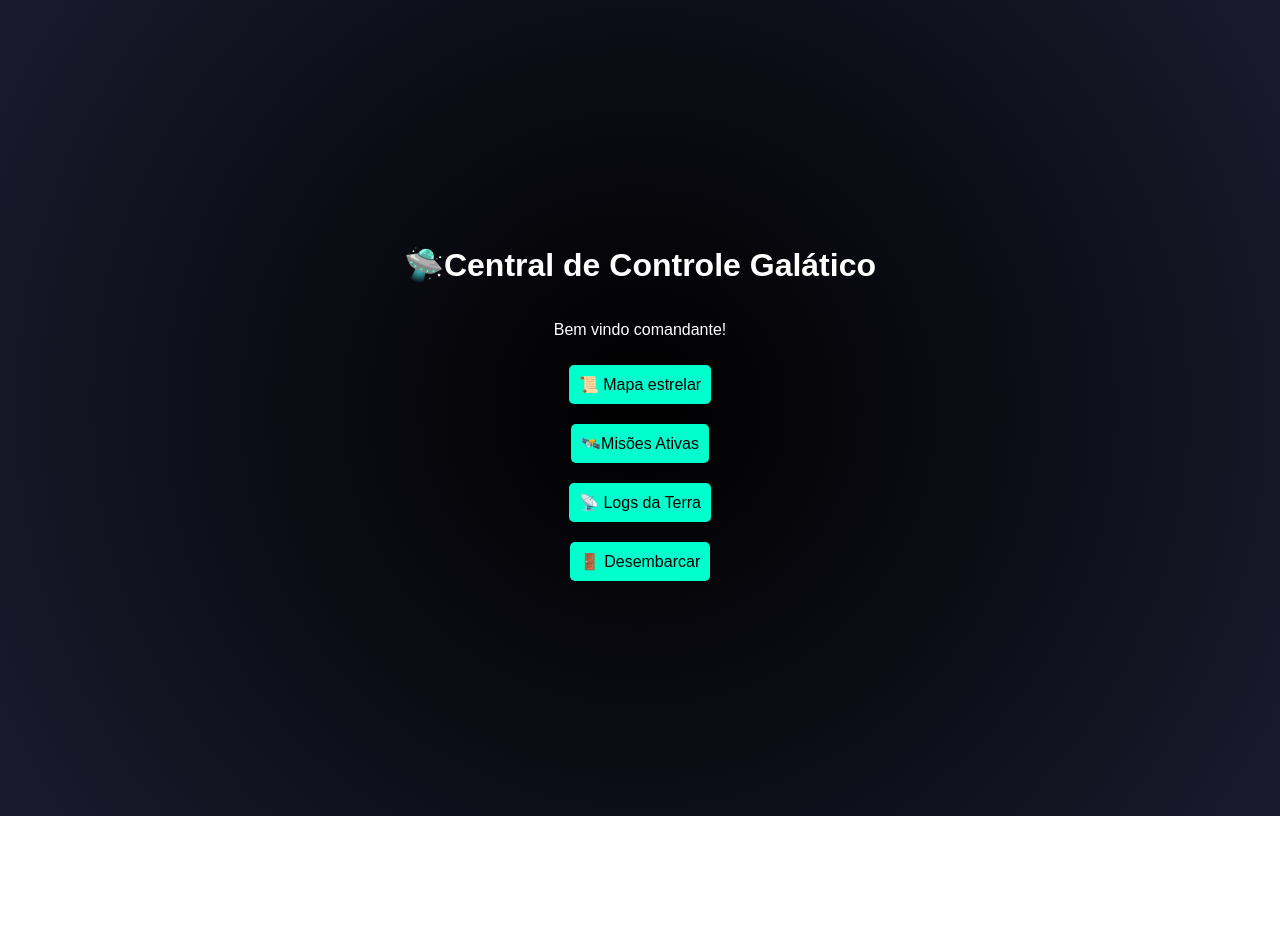
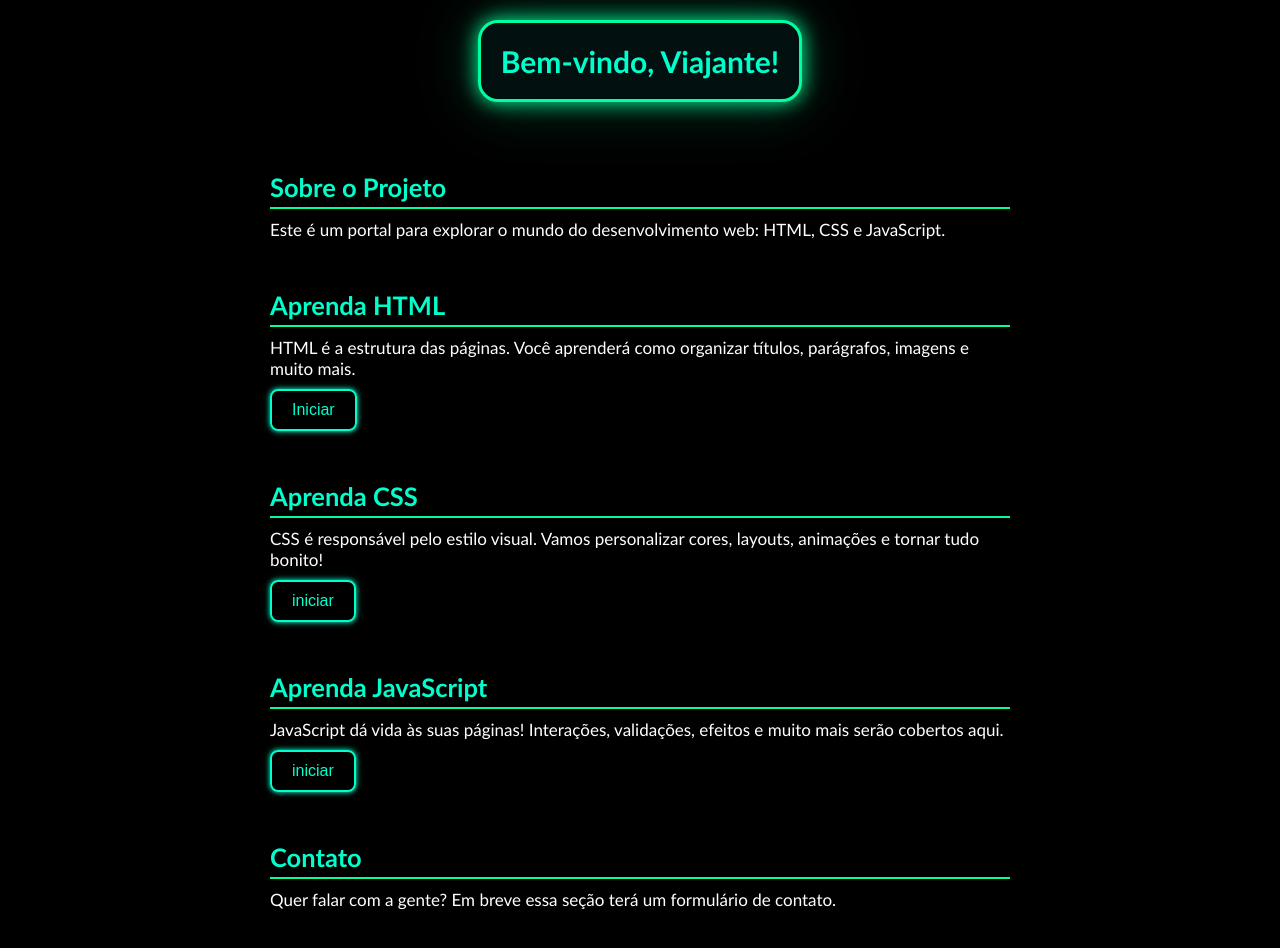
Before and after one commit to eduardoXavier360/tela-de-longin, a plain HTML site: page menu.html in a window 1280 px wide. Before the commit the page ends 816 px from the top, so only its background shows below. Drawn offline with Linux system fonts and the light colour scheme.

Commit message:
estrutura-melhorada

```diff
--- /dev/null
+++ b/Pagina01.css
@@ -0,0 +1,41 @@
+@import url('https://fonts.googleapis.com/css2?family=Orbitron:wght@400;700&display=swap');
+
+body {
+  margin: 0;
+  background: radial-gradient(circle at center, #0f0f0f, #000000);
+  font-family: 'Orbitron', sans-serif;
+  color: #00ffcc;
+  display: flex;
+  flex-direction: column;
+  align-items: center;
+  justify-content: center;
+  min-height: 100vh;
+  padding: 2rem;
+}
+
+.alien-container {
+  border: 2px solid #00ffcc;
+  border-radius: 16px;
+  padding: 2rem;
+  max-width: 700px;
+  background: rgba(0, 255, 204, 0.05);
+  box-shadow: 0 0 15px #00ffcc88;
+  text-align: center;
+}
+
+.alien-title {
+  font-size: 2.5rem;
+  color: #00ffcc;
+  margin-bottom: 1rem;
+  text-shadow: 0 0 5px #00ffcc;
+}
+
+.alien-text {
+  font-size: 1.2rem;
+  line-height: 1.6;
+  color: #aaffff;
+}
+
+.glow {
+  text-shadow: 0 0 10px #00ffff, 0 0 20px #00ffff;
+}
--- a/menu.html
+++ b/menu.html
@@ -1,24 +1,52 @@
 <!DOCTYPE html>
-<html lang="pt-br">
+<html lang="pt-BR">
 
 <head>
-    <meta charset="UTF-8">
-    <meta name="viewport" content="width=device-width, initial-scale=1.0">
-    <link rel="stylesheet" href="style-menu.css">
-    <title>Central Vialática</title>
+    <meta charset="UTF-8" />
+    <meta name="viewport" content="width=device-width, initial-scale=1.0" />
+    <title>Portal do Viajante</title>
+    <link rel="stylesheet" href="style-menu.css" />
 </head>
 
-<body class="nave-espacial">
-    <div class="painel"></div>
-    <h1>🛸Central de Controle Galático</h1>
-    <p>Bem vindo comandante!</p>
-    <div class="botoes"></div>
-    <button onclick="alert('carregando mapa...')">📜 Mapa estrelar</button>
-    <button onclick="alert('Missões sendo analizadas...')">🛰️Misões Ativas</button>
-    <button onclick="alert('Transmitindo logs...')">📡 Logs da Terra </button>
-    <button onclick="logout()">🚪 Desembarcar</button>
+<body>
+    <header>
+        <h1 class="title">Bem-vindo, Viajante!</h1>
+    </header>
 
-<script src="script.js"></script>
-    </body>
+    <main>
+        <section id="sobre">
+            <h2>Sobre o Projeto</h2>
+            <p>Este é um portal para explorar o mundo do desenvolvimento web: HTML, CSS e JavaScript.</p>
+        </section>
+
+        <section id="html">
+            <h2>Aprenda HTML</h2>
+            <p>HTML é a estrutura das páginas. Você aprenderá como organizar títulos, parágrafos, imagens e muito mais.
+            </p>
+            <button class="btn-neon" id="btn-01" onclick="window.location.href='Pagina01.html'">Iniciar</button>
+        </section>
+
+        <section id="css">
+            <h2>Aprenda CSS</h2>
+            <p>CSS é responsável pelo estilo visual. Vamos personalizar cores, layouts, animações e tornar tudo bonito!
+            </p>
+            <button class="btn-neon">iniciar</button>
+        </section>
+
+        <section id="javascript">
+            <h2>Aprenda JavaScript</h2>
+            <p>JavaScript dá vida às suas páginas! Interações, validações, efeitos e muito mais serão cobertos aqui.</p>
+            <button class="btn-neon">iniciar</button>
+        </section>
+
+        <section id="contato">
+            <h2>Contato</h2>
+            <p>Quer falar com a gente? Em breve essa seção terá um formulário de contato.</p>
+
+        </section>
+    </main>
+
+    <script src="script.js"></script>
+</body>
 
 </html>
--- a/script.js
+++ b/script.js
@@ -1,3 +1,4 @@
+
     const botao = document.getElementById("sing-in");
     botao.addEventListener("click", function (event) {
       event.preventDefault();
--- a/style-menu.css
+++ b/style-menu.css
@@ -1,22 +1,90 @@
+* {
+  margin: 0;
+  padding: 0;
+  box-sizing: border-box;
+}
+
 body {
-      background: radial-gradient(circle, #000, #1a1a2e);
+  background-color: black;
   color: white;
-      font-family: Arial;
+  font-family: 'Gill Sans', 'Gill Sans MT', Calibri, sans-serif;
+  font-size: 17px;
+}
+
+header {
   display: flex;
   flex-direction: column;
   align-items: center;
-      justify-content: center;
-      height: 100vh;
+  padding: 20px;
+}
+
+.title {
+  font-size: 30px;
+  font-weight: bold;
+  color: #00ffcc;
   text-align: center;
+  background: #021010;
+  border: 3px solid #00ff9f;
+  box-shadow: 0 0 20px #00ff9f, 0 0 60px #00ff9f40;
+  border-radius: 20px;
+  padding: 20px;
+  margin-bottom: 20px;
 }
-    input, button {
-      margin: 10px;
-      padding: 10px;
+
+.menu ul {
+  display: flex;
+  gap: 20px;
+  list-style: none;
+  padding: 0;
+}
+
+.menu a {
+  text-decoration: none;
+  color: #00ff9f;
+  font-weight: bold;
+  padding: 10px 15px;
+  transition: background 0.3s, transform 0.2s;
+  border: 1px solid transparent;
+  border-radius: 8px;
+}
+
+.menu a:hover {
+  background-color: #00ff9f20;
+  border-color: #00ff9f;
+  transform: scale(1.05);
+}
+
+main {
+  padding: 30px;
+  max-width: 800px;
+  margin: 0 auto;
+}
+
+section {
+  margin-bottom: 50px;
+}
+
+section h2 {
+  color: #00ffcc;
+  margin-bottom: 10px;
+  border-bottom: 2px solid #00ff9f;
+  padding-bottom: 5px;
+}
+
+.btn-neon {
+  background: transparent;
+  color: #00ffcc;
+  border: 2px solid #00ffcc;
+  padding: 10px 20px;
   font-size: 16px;
-      border-radius: 5px;
-      border: none;
+  border-radius: 8px;
+  cursor: pointer;
+  position: relative;
+  transition: all 0.3s ease;
+  box-shadow: 0 0 5px #00ffcc, 0 0 10px #00ffcc40;
+  cursor: pointer;
+  margin-top: 10px;
 }
-    button {
-      background-color: #00ffcc;
-      cursor: pointer;
+.btn-neon:hover {
+  background: #00ff9f;
 }
```
Also changed, not shown: Pagina01.html (added, +39 -0 lines). Lines whose indentation alone changed are shown as unchanged.
